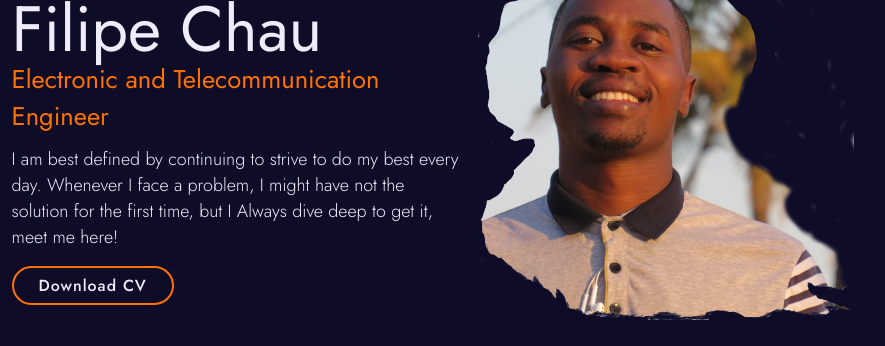
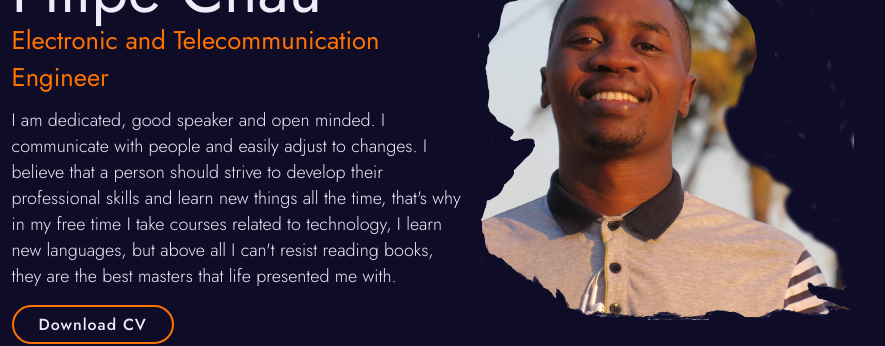
Before and after one commit to filipe-chau/MyPortfolio, a plain HTML site: page index.html in a window 1280 px wide. Shown: the part 303-649 px from the top of the page, 234-1119 px from the left. Drawn offline with nearby package versions, Linux system fonts and the light colour scheme.

Commit message:
changed p tag in about section

```diff
--- a/index.html
+++ b/index.html
@@ -49,7 +49,7 @@
                 <h1>Filipe Chau</h1>
                 <h2>Electronic and Telecommunication Engineer</h2>
                 <p>
-                    I am best defined by continuing to strive to do my best every day. Whenever I face a problem, I might have not the solution for the first time, but I Always dive deep to get it, meet me here!
+                    I am dedicated, good speaker and open minded. I communicate with people and easily adjust to changes. I believe that a person should strive to develop their professional skills and learn new things all the time, that's why in my free time I take courses related to technology, I learn new languages, but above all I can't resist reading books, they are the best masters that life presented me with.
                 </p>
                 <a href="https://flowcv.com/resume/svb8wpjqq9" class="btn">Download CV</a>
             </div>
```
